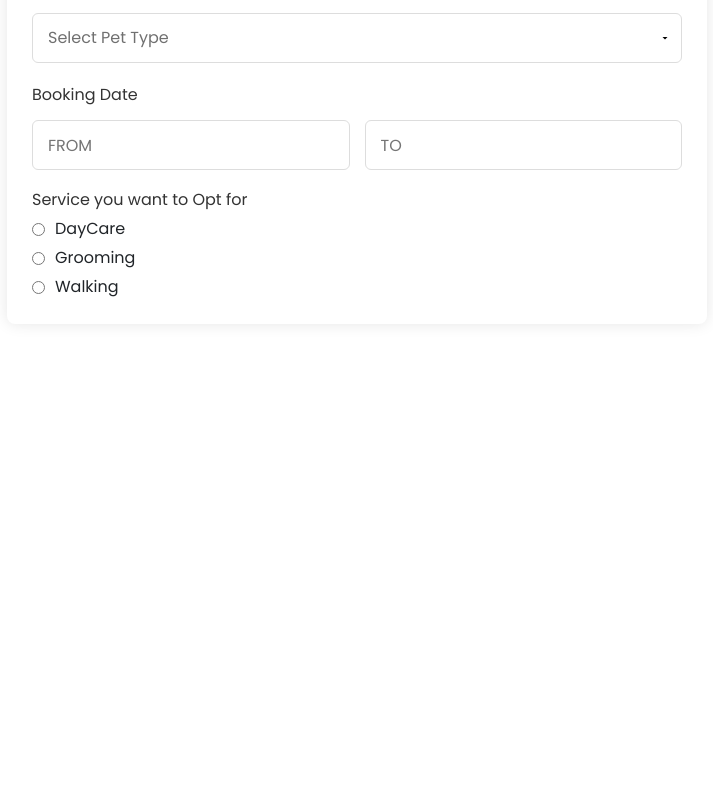
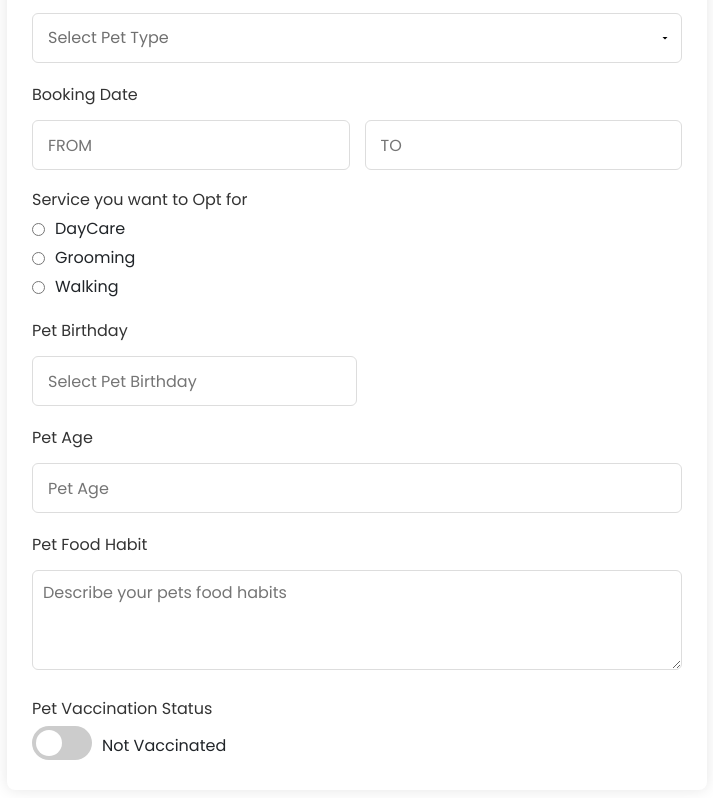
Before and after one commit to geo-jose-deltasoft/Pets-Hostel, a React (Create React App) app in the folder client/: page /booking-form in a window 1280 px wide. Shown: the part 944-1742 px from the top of the page, without its empty margins (283-996 px from the left). Before the commit the page ends 1288 px from the top, so only its background shows below. Built offline with nearby package versions, Linux system fonts and the light colour scheme.

Commit message:
Vaccination Certificate Upload Complete

```diff
--- a/client/src/assets/styles/BookingForm.css
+++ b/client/src/assets/styles/BookingForm.css
@@ -1,13 +1,13 @@
 @import url('https://fonts.googleapis.com/css2?family=Poppins:wght@300;400;500;600&display=swap');
 
-*{
+* {
   margin: 0;
   padding: 0;
   box-sizing: border-box;
   font-family: "Poppins", sans-serif;
 }
 
-.body{
+.body {
   min-height: 100vh;
   display: flex;
   align-items: center;
@@ -15,8 +15,8 @@
   padding: 20px;
 }
 
-.container{
-  position:relative;
+.container {
+  position: relative;
   max-width: 700px;
   width: 100%;
   background: #fff;
@@ -25,23 +25,23 @@
   box-shadow: 0 0 15px rgba(0, 0, 0, 0.1);
 }
 
-.container-header{
+.container-header {
   font-size: 1.5rem;
   font-weight: bold;
   color: #333;
   text-align: center;
 }
 
-.container .form{
+.container .form {
   margin-top: 30px;
 }
 
-.form .input-box{
+.form .input-box {
   width: 100%;
   margin-top: 20px;
 }
 
-.input-box label{
+.input-box label {
   display: block;
   margin-bottom: 5px;
   color: #333;
@@ -90,17 +90,17 @@ input[type="number"] {
   -moz-appearance: textfield;
 }
 
-.form .column{
+.form .column {
   display: flex;
   column-gap: 15px;
 }
 
 /* Contact Code */
 .contact-box {
-  margin-top: 20px
+  margin-top: 20px;
 }
 
-.contact-box h3{
+.contact-box h3 {
   text-align: left;
   color: #333;
   font-size: 1rem;
@@ -122,7 +122,7 @@ input[type="number"] {
 }
 
 .contact input,
-.contact label{
+.contact label {
   cursor: pointer;
 }
 
@@ -142,15 +142,37 @@ input[type="number"] {
 }
 
 .date-picker-input {
-  padding-left: 40px; /* Adjust to make space for the icon */
+  padding-left: 40px;
+}
+
+/* Pet Age */
+.date-picker-container2 {
+  position: relative;
+  width: 50%;
+}
+
+.date-picker-input2 {
+  padding-left: 10px;
+}
+
+/* Pet Food Habit */
+.textarea-input {
+  width: 100%;
+  height: 100px;
+  resize: vertical;
+  padding: 10px;
+  font-size: 1rem;
+  border: 1px solid #ddd;
+  border-radius: 6px;
+  margin-top: 8px;
 }
 
 /* Service Code */
 .service-box {
-  margin-top: 20px
+  margin-top: 20px;
 }
 
-.service-box h3{
+.service-box h3 {
   text-align: left;
   color: #333;
   font-size: 1rem;
@@ -172,11 +194,99 @@ input[type="number"] {
 }
 
 .service input,
-.service label{
+.service label {
   cursor: pointer;
 }
 
-/*Responsive*/
+/* Toggle Switch */
+.toggle-container {
+  display: flex;
+  align-items: center;
+}
+
+.toggle-label {
+  position: relative;
+  display: inline-block;
+  width: 60px;
+  height: 34px;
+}
+
+.toggle-label input {
+  opacity: 0;
+  width: 0;
+  height: 0;
+}
+
+.toggle {
+  position: absolute;
+  cursor: pointer;
+  top: 0;
+  left: 0;
+  right: 0;
+  bottom: 0;
+  background-color: #ccc;
+  transition: .4s;
+  border-radius: 34px;
+}
+
+.toggle:before {
+  position: absolute;
+  content: "";
+  height: 26px;
+  width: 26px;
+  left: 4px;
+  bottom: 4px;
+  background-color: white;
+  transition: .4s;
+  border-radius: 50%;
+}
+
+.toggle-label input:checked + .toggle {
+  background-color: #a625ec;
+}
+
+.toggle-label input:checked + .toggle:before {
+  transform: translateX(26px);
+}
+
+.toggle-text {
+  margin-left: 10px;
+}
+
+/* File Upload */
+.upload-container {
+  display: flex;
+  align-items: center;
+  gap: 10px;
+}
+
+.upload-text {
+  padding: 8px 16px;
+  background-color: #f0f0f0;
+  color: #333;
+  border-radius: 4px;
+  cursor: pointer;
+}
+
+.upload-button {
+  padding: 8px 16px;
+  background-color: #a625ec;
+  color: white;
+  border: none;
+  border-radius: 4px;
+  cursor: pointer;
+}
+
+.selected-file {
+  display: flex;
+  align-items: center;
+}
+
+.selected-file span {
+  margin-right: 10px;
+}
+
+/* Responsive */
 @media screen and (max-width: 500px) {
   .form .column {
     flex-wrap: wrap;
--- a/client/src/pages/BookingForm.js
+++ b/client/src/pages/BookingForm.js
@@ -1,4 +1,4 @@
-import React, {useState} from 'react';
+import React, {useState, useEffect} from 'react';
 import DatePicker from 'react-datepicker';
 import { FaCalendarAlt } from 'react-icons/fa';
 import 'react-datepicker/dist/react-datepicker.css';
@@ -7,6 +7,46 @@ import '../assets/styles/BookingForm.css';
 const BookingForm = () => {
   const [startDate, setStartDate] = useState(null);
   const [endDate, setEndDate] = useState(null);
+  const [petBirthday, setPetBirthday] = useState(null);
+  const [petAge, setPetAge] = useState('');
+  const [vaccinationStatus, setVaccinationStatus] = useState(false);
+  const [selectedFile, setSelectedFile] = useState(null);
+  const [certificateUploaded, setCertificateUploaded] = useState(false);
+
+  useEffect(() => {
+    if (petBirthday) {
+      const age = calculateAge(petBirthday);
+      setPetAge(age);
+    }
+  }, [petBirthday]);
+
+  const calculateAge = (birthday) => {
+    const today = new Date();
+    const birthDate = new Date(birthday);
+    let age = today.getFullYear() - birthDate.getFullYear();
+    const monthDifference = today.getMonth() - birthDate.getMonth();
+    if (monthDifference < 0 || (monthDifference === 0 && today.getDate() < birthDate.getDate())) {
+      age--;
+    }
+    return age;
+  };
+
+  const handleToggle = () => {
+    setVaccinationStatus(!vaccinationStatus);
+  };
+
+  const handleFileChange = (event) => {
+    setSelectedFile(event.target.files[0]);
+  };
+
+  const handleUpload = () => {
+    // Logic to upload the certificate
+    setCertificateUploaded(true);
+  };
+
+  const handleRemove = () => {
+    setSelectedFile(null);
+  };
 
   return (
     <div className='body'>
@@ -131,6 +171,74 @@ const BookingForm = () => {
           </div>
         </div>
 
+        <div className='input-box'>
+            <label>Pet Birthday</label>
+            <div className='date-picker-container2'>
+              <FaCalendarAlt className='calendar-icon' />
+              <DatePicker
+                selected={petBirthday}
+                onChange={(date) => setPetBirthday(date)}
+                placeholderText="Select Pet Birthday"
+                className='date-picker-input2'
+              />
+            </div>
+          </div>
+
+          <div className='input-box'>
+            <label>Pet Age</label>
+            <input type='text' value={petAge} placeholder='Pet Age' readOnly />
+          </div>
+
+          <div className='input-box'>
+            <label>Pet Food Habit</label>
+            <textarea placeholder='Describe your pets food habits' className='textarea-input'></textarea>
+          </div>
+
+          <div className='input-box'>
+            <label>Pet Vaccination Status</label>
+            <div className='toggle-container'>
+              <label className='toggle-label'>
+                <input
+                  type='checkbox'
+                  checked={vaccinationStatus}
+                  onChange={handleToggle}
+                />
+                <span className='toggle'></span>
+              </label>
+              <span className='toggle-text'>{vaccinationStatus ? 'Vaccinated' : 'Not Vaccinated'}</span>
+            </div>
+          </div>
+
+          {vaccinationStatus && (
+            <div className='input-box'>
+              <label>Upload Vaccination Certificate</label>
+              <div className='upload-container'>
+                {selectedFile ? (
+                  <div className='selected-file'>
+                    <span>{selectedFile.name}</span>
+                    <button onClick={handleRemove}>Remove</button>
+                  </div>
+                ) : (
+                  <label htmlFor='file-upload' className='upload-text'>
+                    Choose File
+                  </label>
+                )}
+                <input
+                  type='file'
+                  id='file-upload'
+                  onChange={handleFileChange}
+                  style={{ display: 'none' }}
+                  disabled={!vaccinationStatus || certificateUploaded}
+                />
+                {!certificateUploaded && (
+                  <button className='upload-button' onClick={handleUpload}>
+                    Upload Certificate
+                  </button>
+                )}
+              </div>
+            </div>
+          )}
+
       </form>
     </section>
     </div>
```
